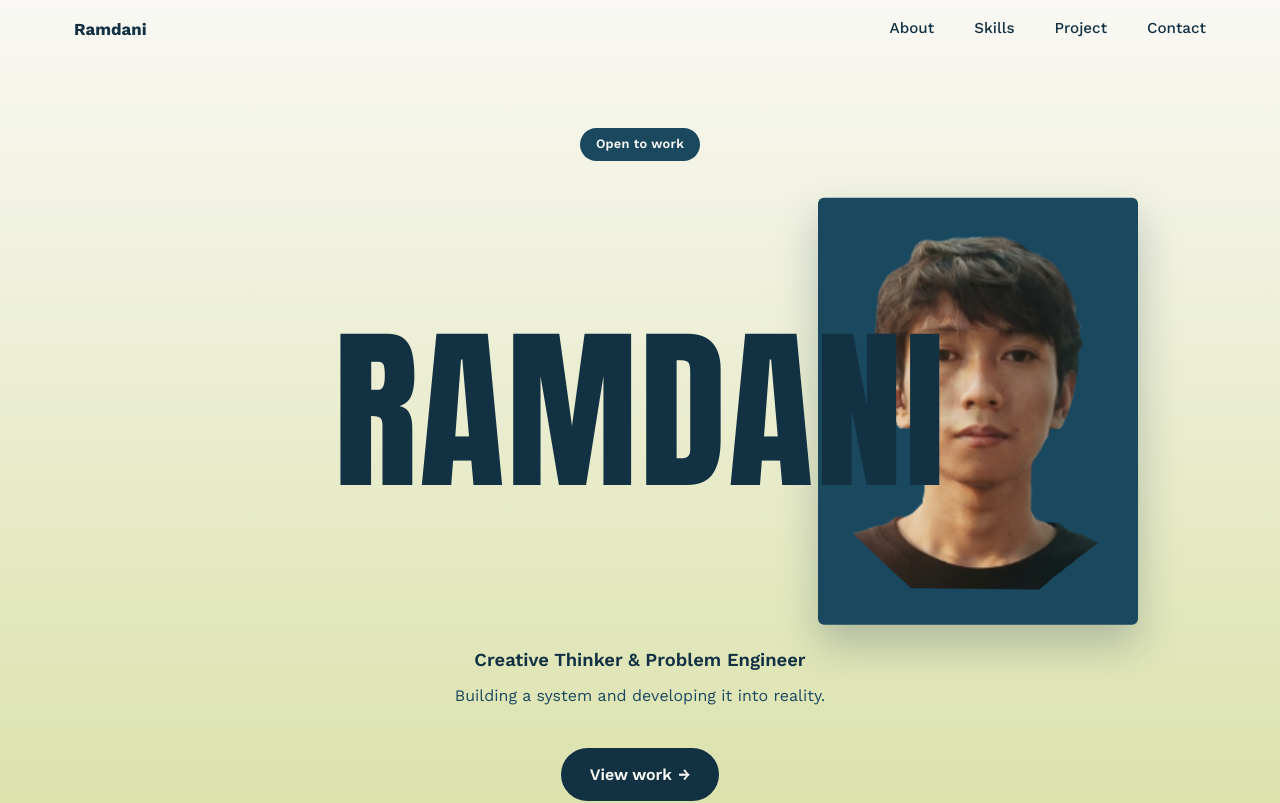
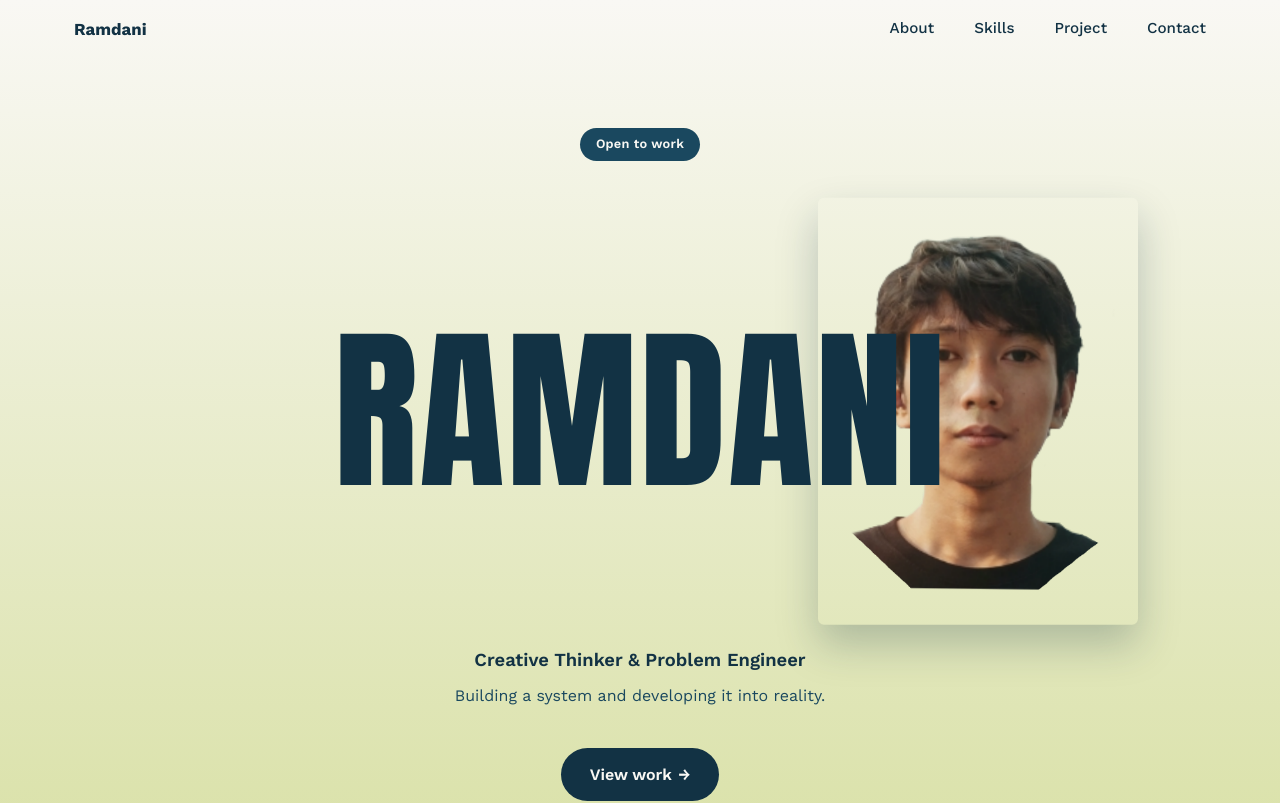
Before and after one commit to ramdani1202/Ramdani, a React (Vite) app: page / in a window 1280 px wide. Shown: the top 803 px of the page. Built offline with nearby package versions, Linux system fonts and the light colour scheme.

Commit message:
Add files via upload

```diff
--- a/src/index.css
+++ b/src/index.css
@@ -219,7 +219,7 @@ p { margin: 0; }
   aspect-ratio: 3 / 4;
   border-radius: var(--radius);
   overflow: hidden;
-  background: var(--color-navy);
+  background: transparent;
   box-shadow: 0 20px 40px rgba(18, 50, 68, 0.25);
 }
 
```
